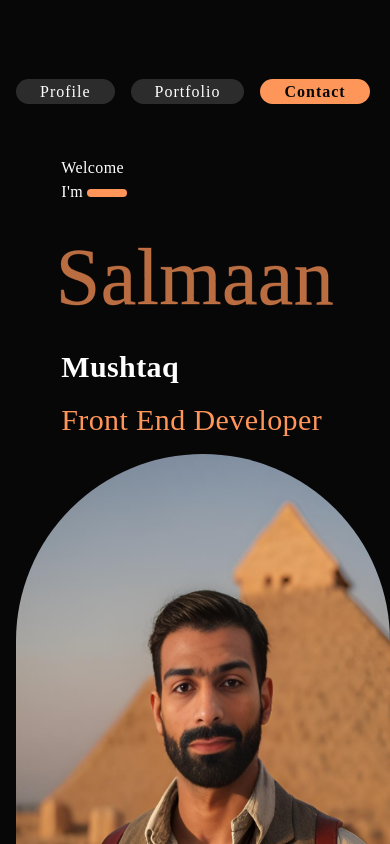
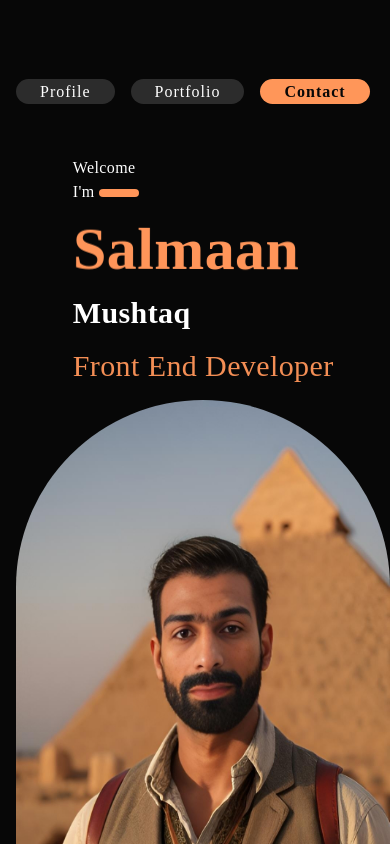
Before and after one commit to SalmaanMushtaq/leafSheet, a React (Vite) app: page /contact in a window 390 px wide. Shown: the top 844 px of the page. Built offline with nearby package versions, Linux system fonts and the light colour scheme.

Commit message:
animation added on introduction image and front end text

```diff
--- a/src/components/DownloadCV.jsx
+++ b/src/components/DownloadCV.jsx
@@ -15,7 +15,7 @@ function DownloadCV() {
         </a>
         <a
           href="profile/assets/cv/Salmaan_Mushtaq.pdf"
-          download="Salmaan_Mushtaq.pdf"
+          download="Salmaan_Mushtaq"
           className="btnHover p-1 px-6 bg-basic rounded-full flex justify-between gap-3 items-center font-semibold"
         >
           Download CV <IoCloudDownloadOutline className="text-xl" />
--- a/src/components/Introduction.jsx
+++ b/src/components/Introduction.jsx
@@ -1,4 +1,4 @@
-// import { motion } from "framer-motion";
+import { motion } from "framer-motion";
 
 function Introduction() {
   return (
@@ -14,8 +14,8 @@ function Introduction() {
           <span className="rounded-full inline-block font-bold border-b-8 border-basic w-10"></span>
         </p>
 
-        {/* <h1 className="font-bold text-6xl text-basic leading-normal"> */}
-        {/* <motion.div
+        <h1 className="font-bold text-6xl text-basic leading-normal">
+          <motion.div
             className="box text-basic"
             animate={{
               scale: [0, 0.5, 1.2, 1],
@@ -29,22 +29,22 @@ function Introduction() {
               repeat: 0,
               repeatDelay: 1,
             }}
-          > */}
-        <svg className="h-36 ms-[-1rem] sm:ms-[-1rem] md:ms-[-4.5rem]  lg:ms-[-3rem] xl:ms-[-12rem]">
+          >
+            {/* <svg className="h-36 ms-[-1rem] sm:ms-[-1rem] md:ms-[-4.5rem]  lg:ms-[-3rem] xl:ms-[-12rem]">
           <text
             x="50%"
             y="50%"
             dy=".35em"
             textAnchor="middle"
             className="text-[5rem]"
-          >
+          > */}
             Salmaan
-          </text>
-        </svg>
-        {/* </motion.div> */}
-        {/* </h1> */}
+            {/* </text>
+        </svg> */}
+          </motion.div>
+        </h1>
         <h3 className="font-semibold text-3xl leading-tight">Mushtaq</h3>
-        <h5 className="text-3xl font-light text-basic mt-4">
+        <h5 className="text-3xl font-light text-basic mt-4 animate-pulse bg-transparent">
           Front End Developer
         </h5>
       </div>
@@ -53,7 +53,7 @@ function Introduction() {
           src="/profile/assets/images/salm.jpeg"
           alt=""
           loading="lazy"
-          className="h-[90vh] lg:h-[66vh] rounded-t-full"
+          className="h-[90vh] lg:h-[66vh] rounded-t-full animate-heart"
         />
       </div>
     </div>
--- a/src/index.css
+++ b/src/index.css
@@ -137,7 +137,7 @@ body {
 }
 
 svg text {
-  animation: stroke 7s infinite alternate;
+  animation: stroke 7s forwards alternate;
   stroke-width: 2;
   stroke: #ff9559;
   font-size: 3rem;
@@ -167,3 +167,33 @@ svg text {
     stroke-width: 0;
   }
 }
+.animate-heart {
+  animation: customAni 4s cubic-bezier(0.22, 1, 0.36, 1) 1s 1 normal none;
+}
+@keyframes customAni {
+  0% {
+    animation-timing-function: ease-out;
+    transform: scale(1);
+    transform-origin: center center;
+  }
+
+  10% {
+    animation-timing-function: ease-in;
+    transform: scale(0.91);
+  }
+
+  17% {
+    animation-timing-function: ease-out;
+    transform: scale(0.98);
+  }
+
+  33% {
+    animation-timing-function: ease-in;
+    transform: scale(0.87);
+  }
+
+  45% {
+    animation-timing-function: ease-out;
+    transform: scale(1);
+  }
+}
```
